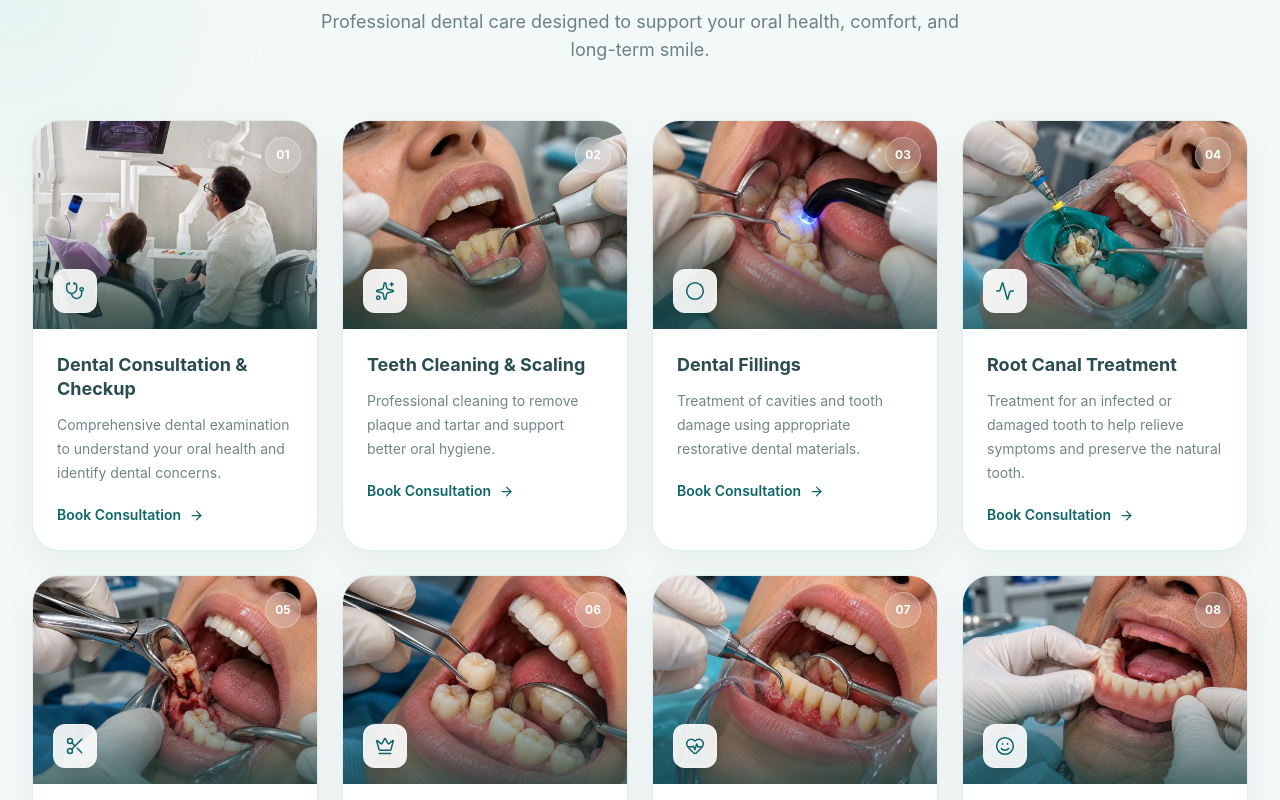
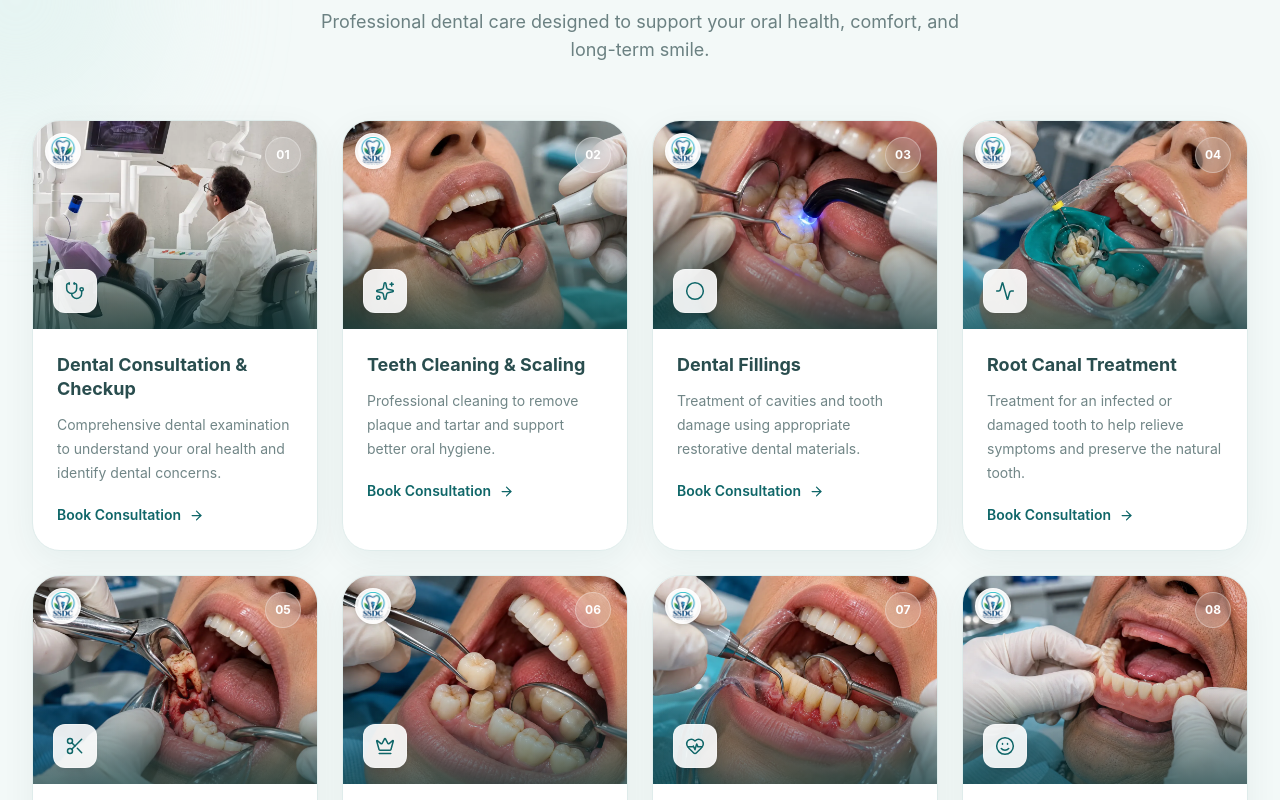
Before and after one commit to TechV013/Dr.mayankpareekdentalclinic, a React (Vite) app: page / in a window 1280 px wide. Shown: the part 1900-2700 px from the top of the page. Built offline with nearby package versions, Linux system fonts and the light colour scheme; no server answers.

Commit message:
Add SSDC logo watermark (top-left) to service, gallery, and patient images

```diff
--- a/src/App.tsx
+++ b/src/App.tsx
@@ -691,6 +691,8 @@ function App() {
 
                       <div className="absolute inset-0 bg-gradient-to-t from-[#123f41]/70 via-transparent to-transparent" />
 
+                      <img src="/watermark.png" alt="" aria-hidden="true" className="absolute left-3 top-3 z-10 h-9 w-9 rounded-full border border-white/60 bg-white/90 object-contain p-0.5 shadow-md" />
+
                       <div className="absolute right-4 top-4 flex h-9 w-9 items-center justify-center rounded-full border border-white/30 bg-white/20 text-xs font-bold text-white backdrop-blur-md">
                         {String(index + 1).padStart(2, "0")}
                       </div>
@@ -1048,6 +1050,7 @@ function App() {
                     className="h-full w-full object-contain transition duration-500 group-hover:scale-[1.04]"
                     loading="lazy"
                   />
+                  <img src="/watermark.png" alt="" aria-hidden="true" className="absolute left-2 top-2 z-10 h-8 w-8 rounded-full border border-white/60 bg-white/90 object-contain p-0.5 shadow-md" />
                   <span className="absolute inset-0 bg-[#0f6668]/0 transition duration-300 group-hover:bg-[#0f6668]/10" />
                 </button>
               ))}
@@ -1075,12 +1078,15 @@ function App() {
               <X size={22} />
             </button>
 
+            <div className="relative">
               <img
                 src={selectedGalleryImage}
                 alt="Shree Shyam Dental Care clinic preview"
                 onClick={(event) => event.stopPropagation()}
                 className="max-h-[90vh] max-w-[94vw] rounded-xl object-contain shadow-2xl"
               />
+              <img src="/watermark.png" alt="" aria-hidden="true" className="absolute left-4 top-4 h-14 w-14 rounded-full border border-white/60 bg-white/90 object-contain p-1 shadow-md" />
+            </div>
           </div>
         )}
 
@@ -1129,7 +1135,9 @@ function App() {
                       className="h-72 w-full object-cover object-[center_30%]"
                     />
 
-                    <span className="absolute left-3 top-3 rounded-full bg-[#0f6668] px-3 py-1 text-[10px] font-bold uppercase tracking-[0.14em] text-white backdrop-blur">
+                    <img src="/watermark.png" alt="" aria-hidden="true" className="absolute left-3 top-3 z-10 h-10 w-10 rounded-full border border-white/60 bg-white/90 object-contain p-0.5 shadow-md" />
+
+                    <span className="absolute bottom-3 left-3 rounded-full bg-[#0f6668] px-3 py-1 text-[10px] font-bold uppercase tracking-[0.14em] text-white backdrop-blur">
                       Happy Patient
                     </span>
 
```
Also changed, not shown: public/watermark.png (added). Lines whose indentation alone changed are shown as unchanged.
